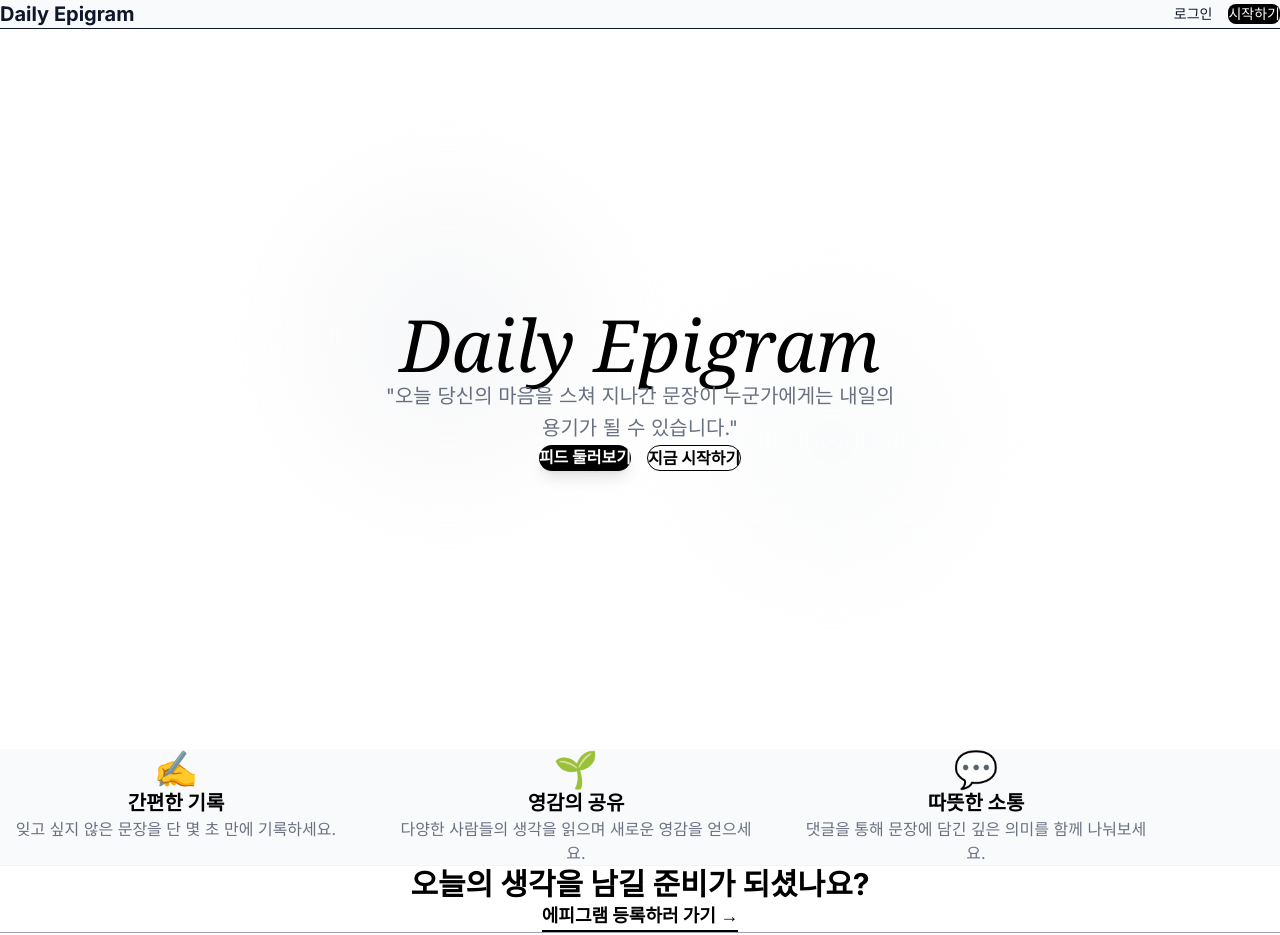
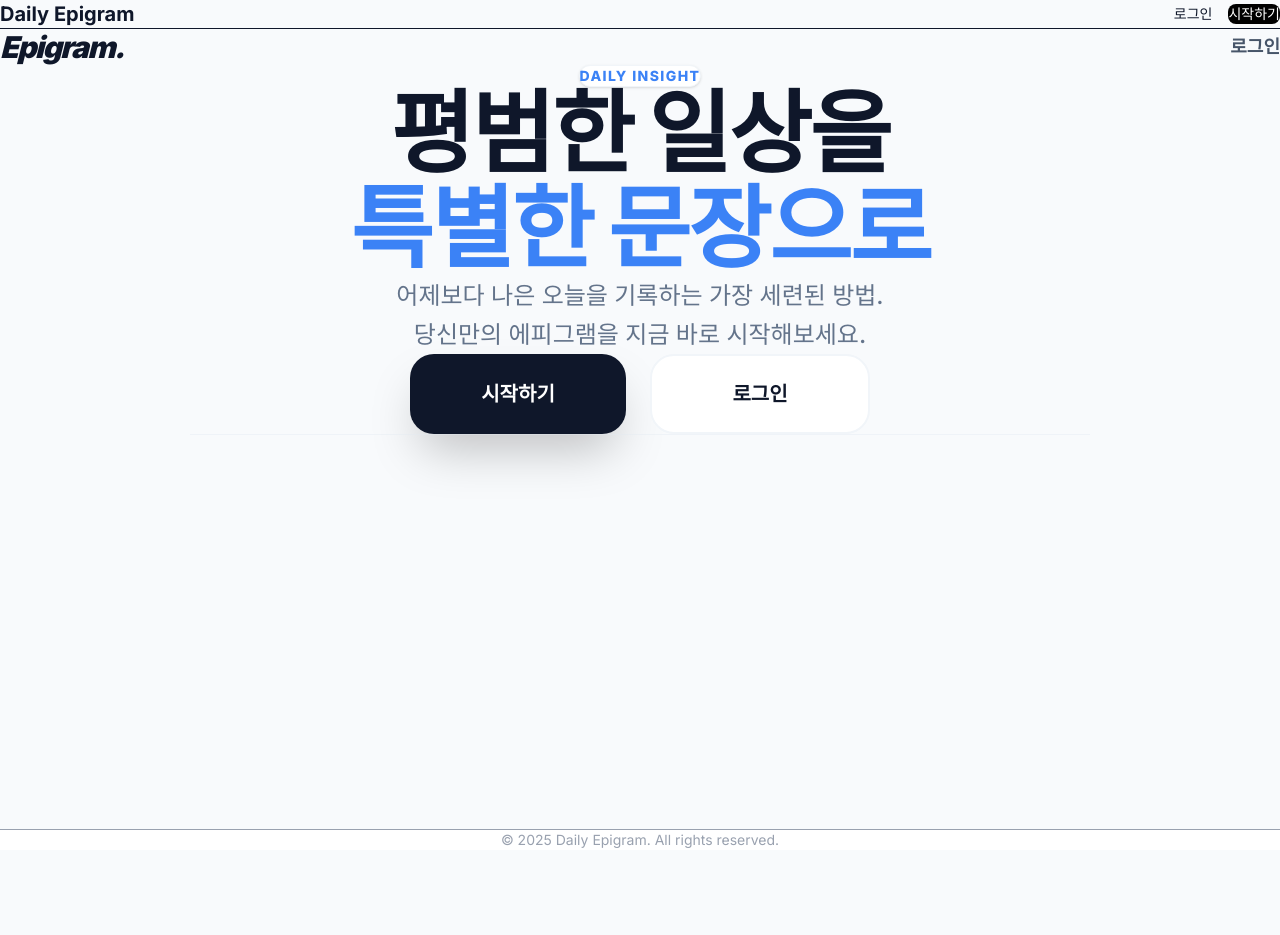
Before and after one commit to GODJINYOUNG/daily-epigram, a Next.js app: page / in a window 1280 px wide. Shown: the top 935 px of the page. After the commit the page ends 850 px from the top, so only its background shows below. Built offline with nearby package versions, Linux system fonts and the light colour scheme.

Commit message:
design: 시안에 맞춘 여백 및 버튼 간격 정밀 조정

```diff
--- a/src/app/(auth)/signup/page.tsx
+++ b/src/app/(auth)/signup/page.tsx
@@ -6,25 +6,22 @@ import Link from "next/link";
 export default function SignUpPage() {
   return (
     <div className="flex min-h-screen items-center justify-center bg-[#F8FAFC] p-6">
-      {/* 카드: 패딩을 조절하고 최대 너비를 최적화하여 꼬임 방지 */}
-      <div className="w-full max-w-[420px] rounded-[40px] bg-white p-8 md:p-12 shadow-[0_15px_50px_-10px_rgba(0,0,0,0.04)] border border-slate-100">
-        {/* 헤더: 간결하고 임팩트 있게 */}
-        <div className="mb-10 text-center">
-          <h1 className="text-3xl font-[1000] text-[#0F172A] tracking-tight">
+      <div className="w-full max-w-[440px] rounded-[50px] bg-white p-10 md:p-14 shadow-[0_20px_60px_-15px_rgba(0,0,0,0.05)] border border-white">
+        <div className="mb-14 text-center">
+          <h1 className="text-[36px] font-[1000] text-[#0F172A] tracking-tight">
             시작하기
           </h1>
-          <p className="mt-3 text-slate-400 font-medium text-base">
-            나만의 에피그램을 기록해보세요
+          <p className="mt-4 text-slate-400 font-medium text-lg">
+            나만의 에피그램을 시작해보세요
           </p>
         </div>
 
-        {/* 폼 간격(space-y-5)을 조정하여 가독성 확보 */}
-        <form className="space-y-5" onSubmit={(e) => e.preventDefault()}>
+        <form className="space-y-7" onSubmit={(e) => e.preventDefault()}>
           {[
             {
               label: "이메일",
               type: "email",
-              placeholder: "example@email.com",
+              placeholder: "이메일을 입력해주세요",
             },
             {
               label: "닉네임",
@@ -34,39 +31,41 @@ export default function SignUpPage() {
             {
               label: "비밀번호",
               type: "password",
-              placeholder: "8자 이상 입력",
+              placeholder: "비밀번호를 입력해주세요",
             },
             {
               label: "비밀번호 확인",
               type: "password",
-              placeholder: "비밀번호 다시 입력",
+              placeholder: "비밀번호를 다시 입력해주세요",
             },
           ].map((field) => (
-            <div key={field.label} className="flex flex-col gap-2">
-              <label className="ml-1 text-[13px] font-bold text-slate-500 uppercase tracking-wider">
+            <div key={field.label} className="flex flex-col gap-3">
+              <label className="ml-1 text-[15px] font-bold text-slate-600">
                 {field.label}
               </label>
               <input
                 type={field.type}
                 placeholder={field.placeholder}
-                className="w-full h-14 rounded-2xl border-2 border-[#F8FAFC] bg-[#F8FAFC] px-5 text-slate-900 placeholder:text-slate-300 outline-none transition-all focus:border-blue-500 focus:bg-white text-base"
+                className="w-full h-15 rounded-2xl bg-[#F8FAFC] px-6 text-slate-900 border-2 border-transparent focus:border-blue-500 focus:bg-white outline-none transition-all"
               />
             </div>
           ))}
 
-          {/* 버튼: 텍스트 크기와 높이 밸런스 조정 */}
-          <button className="mt-6 w-full h-14 rounded-2xl bg-blue-600 text-lg font-bold text-white shadow-lg shadow-blue-100 hover:bg-blue-700 active:scale-95 transition-all">
-            가입하기
-          </button>
+          {/* 버튼 상단 여백(pt-6)을 추가하여 비밀번호 확인창과의 간격을 확보 */}
+          <div className="pt-6">
+            <button className="w-full h-16 rounded-2xl bg-[#3B82F6] text-xl font-extrabold text-white shadow-xl shadow-blue-100 hover:bg-[#2563EB] active:scale-95 transition-all">
+              가입하기
+            </button>
+          </div>
         </form>
 
-        <div className="mt-10 text-center">
-          <span className="text-sm text-slate-400 font-medium">
+        <div className="mt-12 text-center">
+          <span className="text-slate-400 font-medium">
             이미 계정이 있나요?{" "}
           </span>
           <Link
             href="/login"
-            className="text-sm font-bold text-blue-600 hover:underline underline-offset-4"
+            className="font-bold text-[#3B82F6] hover:underline underline-offset-4 ml-1"
           >
             로그인하기
           </Link>
--- a/src/app/page.tsx
+++ b/src/app/page.tsx
@@ -1,84 +1,62 @@
 "use client";
 
+import React from "react";
 import Link from "next/link";
-import { useAuth } from "@/contexts/AuthContext";
 
 export default function LandingPage() {
-  const { isLoggedIn } = useAuth();
+  return (
+    <div className="min-h-screen bg-[#F8FAFC]">
+      {/* 네비게이션 간격 확대 */}
+      <nav className="flex items-center justify-between px-10 py-10 max-w-7xl mx-auto">
+        <span className="text-3xl font-[1000] text-[#0F172A] tracking-tighter italic">
+          Epigram.
+        </span>
+        <Link
+          href="/login"
+          className="text-lg font-bold text-[#475569] hover:text-blue-600 transition-colors"
+        >
+          로그인
+        </Link>
+      </nav>
 
-  return (
-    <div className="bg-white text-black">
-      {/* 1. 히어로 섹션: 첫 인상 */}
-      <section className="relative h-[90vh] flex flex-col items-center justify-center px-4 text-center overflow-hidden">
-        {/* 배경 장식 요소 (선택사항) */}
-        <div className="absolute top-1/4 left-1/4 w-64 h-64 bg-gray-100 rounded-full mix-blend-multiply filter blur-3xl opacity-70 animate-blob"></div>
-        <div className="absolute bottom-1/4 right-1/4 w-64 h-64 bg-gray-50 rounded-full mix-blend-multiply filter blur-3xl opacity-70 animate-blob animation-delay-2000"></div>
+      {/* 메인 섹션 여백(pt-32) 대폭 추가 */}
+      <main className="flex flex-col items-center justify-center pt-32 pb-40 px-6 text-center">
+        <div className="inline-block px-6 py-2 mb-10 rounded-full bg-white shadow-sm border border-slate-100 text-[#3B82F6] text-sm font-extrabold tracking-widest uppercase">
+          Daily Insight
+        </div>
 
-        <h1 className="text-5xl md:text-7xl font-serif italic mb-6 animate-fade-in-up">
-          Daily Epigram
+        <h1 className="text-[64px] md:text-[90px] font-[1000] text-[#0F172A] leading-[1.05] tracking-tight mb-12">
+          평범한 일상을
+          <br />
+          <span className="text-[#3B82F6]">특별한 문장으로</span>
         </h1>
-        <p className="text-lg md:text-xl text-gray-500 mb-10 max-w-lg leading-relaxed animate-fade-in-up delay-200">
-          "오늘 당신의 마음을 스쳐 지나간 문장이 누군가에게는 내일의 용기가 될
-          수 있습니다."
+
+        <p className="text-[#64748B] text-xl md:text-2xl font-medium max-w-[700px] mb-16 leading-relaxed">
+          어제보다 나은 오늘을 기록하는 가장 세련된 방법.
+          <br className="hidden md:block" />
+          당신만의 에피그램을 지금 바로 시작해보세요.
         </p>
 
-        <div className="flex gap-4 animate-fade-in-up delay-500">
+        <div className="flex flex-col sm:flex-row gap-6 w-full max-w-[460px]">
           <Link
-            href="/feed"
-            className="px-8 py-4 bg-black text-white rounded-full font-bold hover:bg-gray-800 transition-all shadow-lg hover:shadow-xl"
+            href="/signup"
+            className="flex-1 h-20 flex items-center justify-center rounded-[24px] bg-[#0F172A] text-white text-xl font-black shadow-2xl hover:bg-slate-800 hover:-translate-y-1.5 transition-all"
           >
-            피드 둘러보기
+            시작하기
           </Link>
-          {!isLoggedIn && (
-            <Link
-              href="/signup"
-              className="px-8 py-4 border border-black rounded-full font-bold hover:bg-gray-50 transition-all"
-            >
-              지금 시작하기
-            </Link>
-          )}
+          <Link
+            href="/login"
+            className="flex-1 h-20 flex items-center justify-center rounded-[24px] bg-white text-[#0F172A] text-xl font-black border-2 border-slate-100 hover:bg-slate-50 hover:-translate-y-1.5 transition-all"
+          >
+            로그인
+          </Link>
         </div>
-      </section>
 
-      {/* 2. 핵심 기능 소개 섹션 */}
-      <section className="py-24 bg-gray-50 px-4">
-        <div className="max-w-6xl mx-auto grid md:grid-cols-3 gap-12">
-          <div className="text-center">
-            <div className="text-4xl mb-4">✍️</div>
-            <h3 className="text-xl font-bold mb-2">간편한 기록</h3>
-            <p className="text-gray-500">
-              잊고 싶지 않은 문장을 단 몇 초 만에 기록하세요.
-            </p>
-          </div>
-          <div className="text-center">
-            <div className="text-4xl mb-4">🌱</div>
-            <h3 className="text-xl font-bold mb-2">영감의 공유</h3>
-            <p className="text-gray-500">
-              다양한 사람들의 생각을 읽으며 새로운 영감을 얻으세요.
-            </p>
-          </div>
-          <div className="text-center">
-            <div className="text-4xl mb-4">💬</div>
-            <h3 className="text-xl font-bold mb-2">따뜻한 소통</h3>
-            <p className="text-gray-500">
-              댓글을 통해 문장에 담긴 깊은 의미를 함께 나눠보세요.
-            </p>
-          </div>
+        {/* 하단 데코레이션 요소와 간격 확대 */}
+        <div className="mt-40 w-full max-w-[900px] opacity-40">
+          <hr className="border-slate-200" />
         </div>
-      </section>
-
-      {/* 3. 푸터 직전 CTA 섹션 */}
-      <section className="py-24 px-4 text-center border-t border-gray-100">
-        <h2 className="text-3xl font-bold mb-6">
-          오늘의 생각을 남길 준비가 되셨나요?
-        </h2>
-        <Link
-          href={isLoggedIn ? "/epigrams/add" : "/login"}
-          className="inline-block text-black border-b-2 border-black pb-1 font-bold text-lg hover:text-gray-600 hover:border-gray-600 transition-all"
-        >
-          에피그램 등록하러 가기 &rarr;
-        </Link>
-      </section>
+      </main>
     </div>
   );
 }
```
